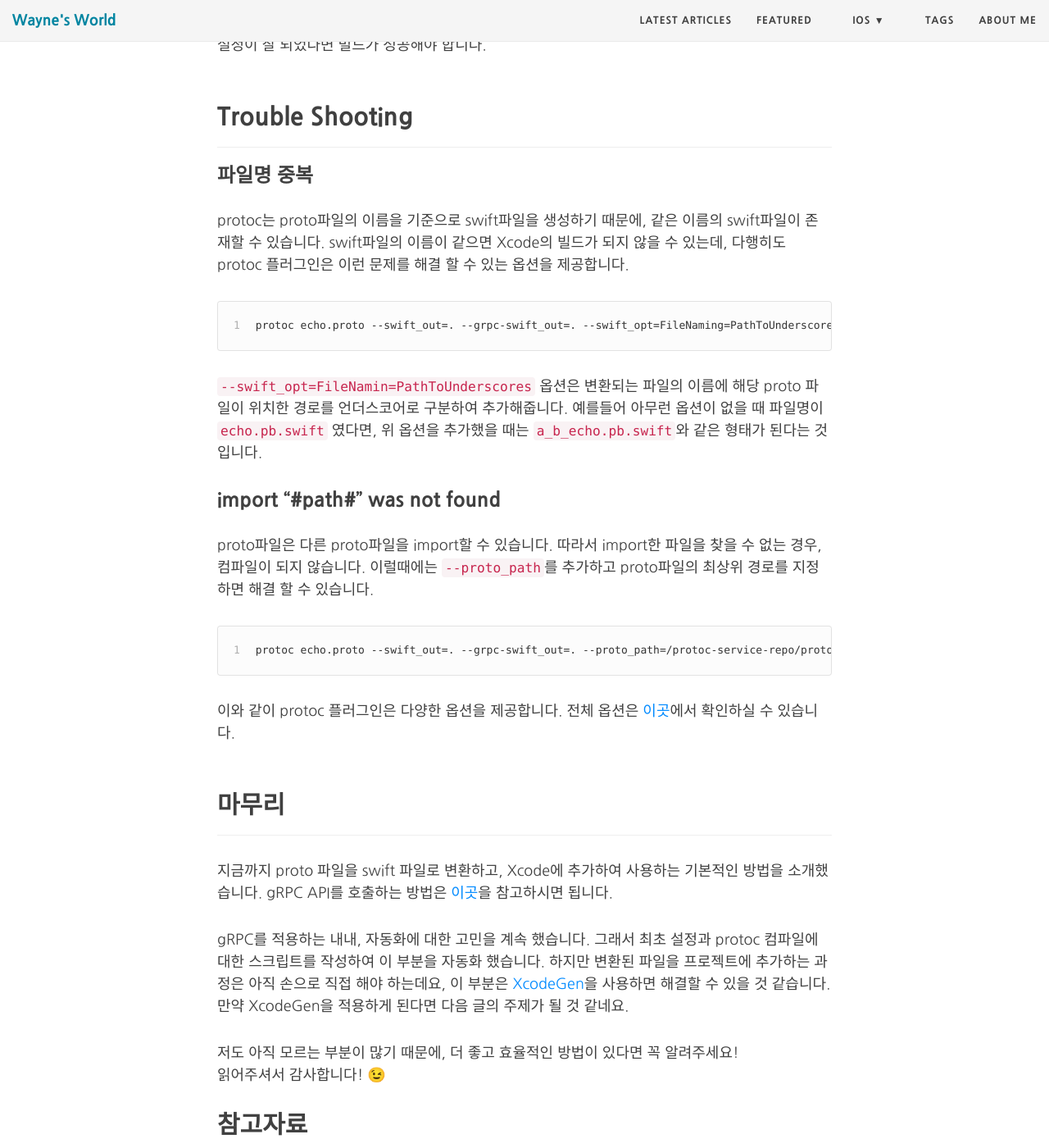
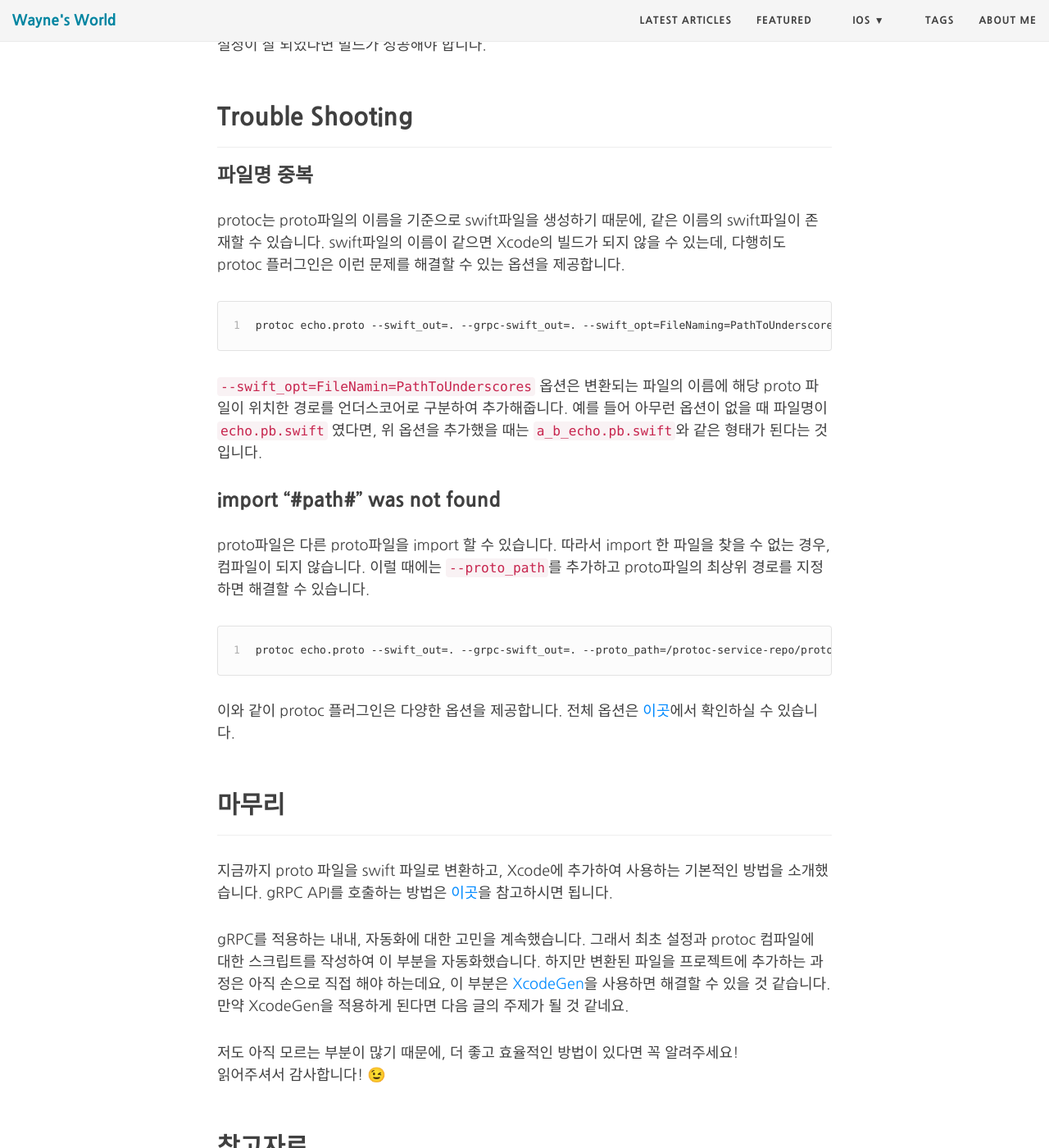
Before and after one commit to Mildwhale/mildwhale.github.io, a Jekyll site: the page built from _posts/2020-05-01-grpc-with-xcode.md, in a window 1280 px wide and 1400 px high, scrolled down 1845 px. Shown: the whole window at 82% size. Built offline with Jekyll 4.4.1, drawn with Linux system fonts in a browser that asks for light colours; nearby versions of some CDN libraries; comment, search, counter and statistics services are not loaded; some of the changed text lies outside the part shown.

````diff
--- a/_posts/2020-05-01-grpc-with-xcode.md
+++ b/_posts/2020-05-01-grpc-with-xcode.md
@@ -8,14 +8,14 @@ categories: [iOS]
 tags: [iOS, gRPC]
 ---
 
-이 글은 gRPC를 Xcode에서 사용하기 위해 겪었던 삽질을 기록하고 공유하기 위해 작성되었습니다. gRPC의 이론적인 내용은 따로 하지 않을 것이니 궁금하신분은 [gRPC.io](https://grpc.io)를 참고해주세요.
+이 글은 gRPC를 Xcode에서 사용하기 위해 겪었던 삽질을 기록하고 공유하기 위해 작성되었습니다. gRPC의 이론적인 내용은 따로 하지 않을 것이니 궁금하신 분은 [gRPC.io](https://grpc.io)를 참고해주세요.
 
 ![grpc-logo](/Assets/images/grpc/grpc-icon-color.png){: width="400"}{: .center-image}
 <br/>
 
 ## 컴파일러와 플러그인 설치
 ---
-gRPC는 [Google ProtoBuffer](https://developers.google.com/protocol-buffers/)를 사용하여 proto파일에 기능을 정의하고, 원하는 언어로 변환 하여 사용합니다. 하나의 proto를 사용하기 때문에 플랫폼이 다르더라도 동일한 인터페이스로 통신할 수 있는 장점이 있습니다.
+gRPC는 [Google ProtoBuffer](https://developers.google.com/protocol-buffers/)를 사용하여 proto파일에 기능을 정의하고, 원하는 언어로 변환하여 사용합니다. 하나의 proto를 사용하기 때문에 플랫폼이 다르더라도 동일한 인터페이스로 통신할 수 있는 장점이 있습니다.
 
 우리는 iOS 앱을 만들어야 하기 때문에, **proto**파일을 **swift**로 변환해야 합니다. 컴파일러와 swift 플러그인은 **swift-protobuf**, grpc 플러그인은 **grpc-swift**에서 설치할 수 있습니다.
 
@@ -26,7 +26,7 @@ brew install swift-protobuf
 
 다음으로 **grpc-swift** 플러그인을 설치합니다. grpc-swift는 gRPC 스펙으로 정의된 proto파일을 swift로 변환해주는 플러그인입니다.
 
-[**grpc-swift**](https://github.com/grpc/grpc-swift) 소스를 checkout하고, 폴더로 이동하여 아래 명령어를 실행합니다.
+[**grpc-swift**](https://github.com/grpc/grpc-swift) 소스를 checkout 하고, 폴더로 이동하여 아래 명령어를 실행합니다.
 ```
 make plugins
 ```
@@ -49,16 +49,16 @@ protoc echo.proto --swift_out=. --grpc-swift_out=.
 ## Trouble Shooting
 ---
 ### 파일명 중복
-protoc는 proto파일의 이름을 기준으로 swift파일을 생성하기 때문에, 같은 이름의 swift파일이 존재할 수 있습니다. swift파일의 이름이 같으면 Xcode의 빌드가 되지 않을 수 있는데, 다행히도 protoc 플러그인은 이런 문제를 해결 할 수 있는 옵션을 제공합니다.
+protoc는 proto파일의 이름을 기준으로 swift파일을 생성하기 때문에, 같은 이름의 swift파일이 존재할 수 있습니다. swift파일의 이름이 같으면 Xcode의 빌드가 되지 않을 수 있는데, 다행히도 protoc 플러그인은 이런 문제를 해결할 수 있는 옵션을 제공합니다.
 ```
 protoc echo.proto --swift_out=. --grpc-swift_out=. --swift_opt=FileNaming=PathToUnderscores
 ```
 
-`--swift_opt=FileNamin=PathToUnderscores` 옵션은 변환되는 파일의 이름에 해당 proto 파일이 위치한 경로를 언더스코어로 구분하여 추가해줍니다. 예를들어 아무런 옵션이 없을 때 파일명이 `echo.pb.swift` 였다면, 위 옵션을 추가했을 때는 `a_b_echo.pb.swift`와 같은 형태가 된다는 것 입니다.
+`--swift_opt=FileNamin=PathToUnderscores` 옵션은 변환되는 파일의 이름에 해당 proto 파일이 위치한 경로를 언더스코어로 구분하여 추가해줍니다. 예를 들어 아무런 옵션이 없을 때 파일명이 `echo.pb.swift` 였다면, 위 옵션을 추가했을 때는 `a_b_echo.pb.swift`와 같은 형태가 된다는 것입니다.
 <br/>
 
 ### import "#path#" was not found
-proto파일은 다른 proto파일을 import할 수 있습니다. 따라서 import한 파일을 찾을 수 없는 경우, 컴파일이 되지 않습니다. 이럴때에는 `--proto_path`를 추가하고 proto파일의 최상위 경로를 지정하면 해결 할 수 있습니다.
+proto파일은 다른 proto파일을 import 할 수 있습니다. 따라서 import 한 파일을 찾을 수 없는 경우, 컴파일이 되지 않습니다. 이럴 때에는 `--proto_path`를 추가하고 proto파일의 최상위 경로를 지정하면 해결할 수 있습니다.
 ```
 protoc echo.proto --swift_out=. --grpc-swift_out=. --proto_path=/protoc-service-repo/protobuf
 ```
@@ -70,7 +70,7 @@ protoc echo.proto --swift_out=. --grpc-swift_out=. --proto_path=/protoc-service-
 ---
 지금까지 proto 파일을 swift 파일로 변환하고, Xcode에 추가하여 사용하는 기본적인 방법을 소개했습니다. gRPC API를 호출하는 방법은 [이곳](https://github.com/grpc/grpc-swift/blob/master/docs/basic-tutorial.md)을 참고하시면 됩니다.
 
-gRPC를 적용하는 내내, 자동화에 대한 고민을 계속 했습니다. 그래서 최초 설정과 protoc 컴파일에 대한 스크립트를 작성하여 이 부분을 자동화 했습니다. 하지만 변환된 파일을 프로젝트에 추가하는 과정은 아직 손으로 직접 해야 하는데요, 이 부분은 [XcodeGen](https://github.com/yonaskolb/XcodeGen)을 사용하면 해결할 수 있을 것 같습니다. 만약 XcodeGen을 적용하게 된다면 다음 글의 주제가 될 것 같네요.
+gRPC를 적용하는 내내, 자동화에 대한 고민을 계속했습니다. 그래서 최초 설정과 protoc 컴파일에 대한 스크립트를 작성하여 이 부분을 자동화했습니다. 하지만 변환된 파일을 프로젝트에 추가하는 과정은 아직 손으로 직접 해야 하는데요, 이 부분은 [XcodeGen](https://github.com/yonaskolb/XcodeGen)을 사용하면 해결할 수 있을 것 같습니다. 만약 XcodeGen을 적용하게 된다면 다음 글의 주제가 될 것 같네요.
 
 저도 아직 모르는 부분이 많기 때문에, 더 좋고 효율적인 방법이 있다면 꼭 알려주세요!
 읽어주셔서 감사합니다! 😉
````
